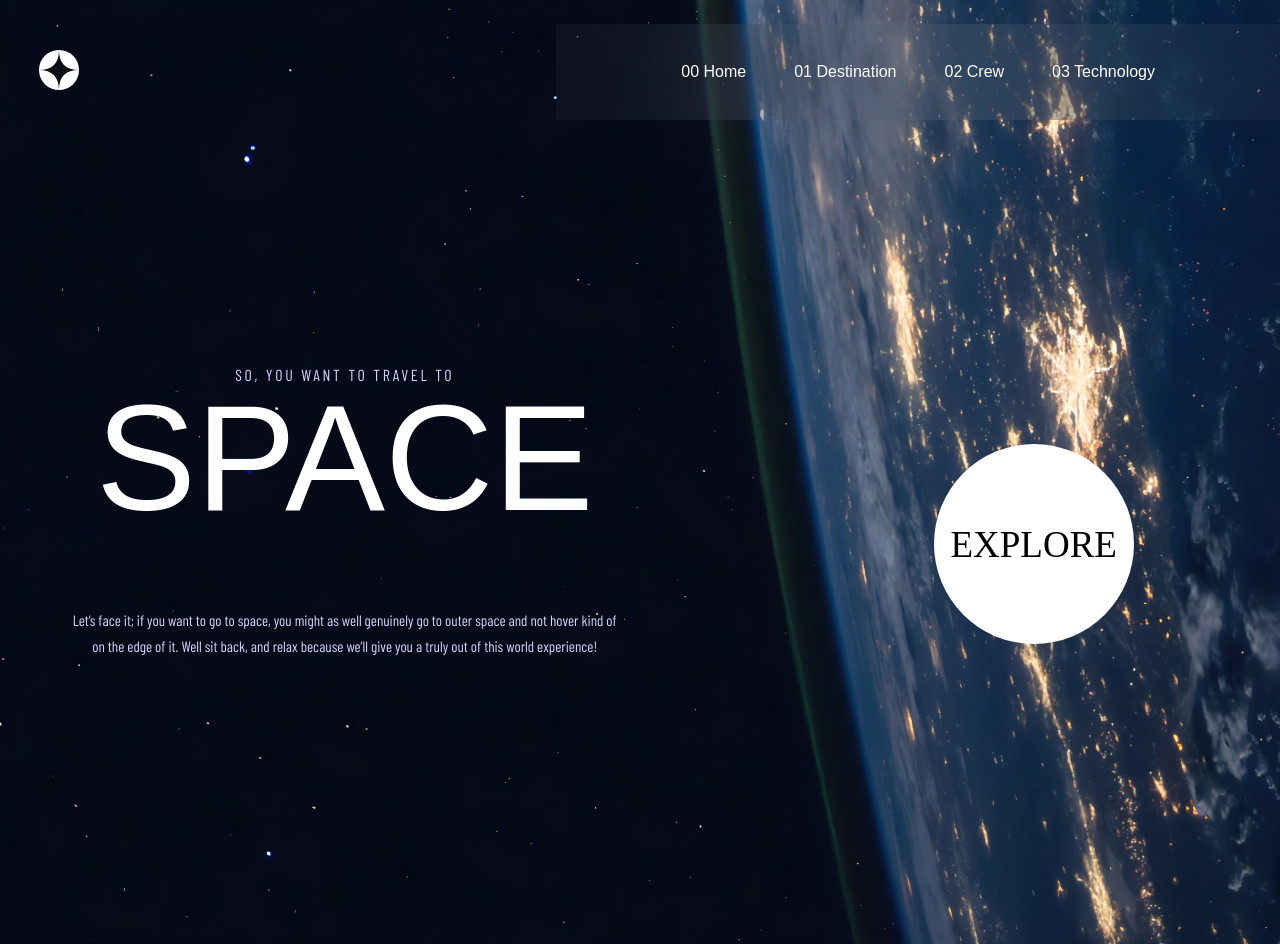
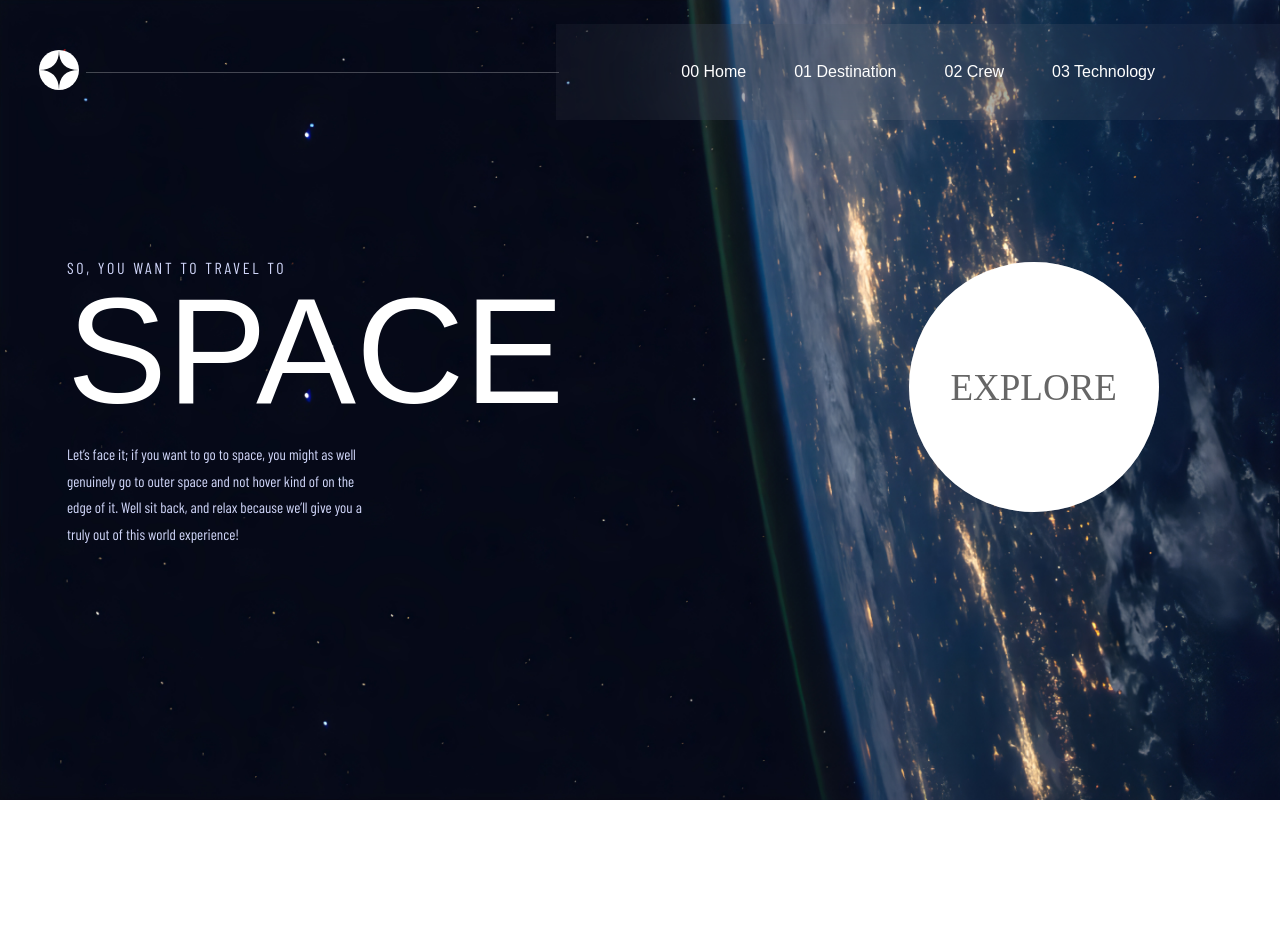
Before and after one commit to vsm1996/space-tourism, a Next.js app: page / in a window 1280 px wide. After the commit the page ends 800 px from the top, so only its background shows below. Built offline with nearby package versions, Linux system fonts and the light colour scheme; a web font is replaced by a local one.

Commit message:
feat(): Mobile nav styling, structural changes

```diff
--- a/components/DesktopNav/DesktopNav.module.scss
+++ b/components/DesktopNav/DesktopNav.module.scss
@@ -3,13 +3,24 @@
 @import 'styles/grid.scss';
 
 .desktopNav {
-  padding: 39px 45px;
   background: rgba(255, 255, 255, 0.04);
   color: $color-white;
   backdrop-filter: blur(81.5485px);
 
-  @include breakpoint(lg-up) {
-    padding: 39px 125px;
+  &::before {
+    display: block;
+    position: absolute;
+    top: 50%;
+    left: -65%;
+    width: 473px;
+    height: 1px;
+    background-color: $color-white;
+    content: '';
+    opacity: 0.25;
+
+    @include breakpoint(lg-down) {
+      display: none;
+    }
   }
 
   @include breakpoint(md-down) {
@@ -19,14 +30,33 @@
 
 .desktopNavList {
   display: flex;
+  padding: 39px 125px;
   list-style: none;
 }
 
 .desktopNavListItem {
   display: flex;
+  position: relative;
   cursor: pointer;
 
   &:not(:first-of-type) {
     margin-left: 48px;
   }
+
+  &::after {
+    display: block;
+    position: absolute;
+    bottom: -42.5px;
+    left: 50%;
+    width: 100%;
+    transform: translateX(-50%);
+    transition: opacity $transition-duration-standard;
+    border-bottom: 3px solid white;
+    content: '';
+    opacity: 0;
+  }
+
+  &:hover::after {
+    opacity: 1;
+  }
 }
--- a/components/Header/Header.module.scss
+++ b/components/Header/Header.module.scss
@@ -17,4 +17,5 @@
 
 .logoWrap {
   margin-left: 39px;
+  cursor: pointer;
 }
--- a/components/Header/Header.tsx
+++ b/components/Header/Header.tsx
@@ -1,15 +1,19 @@
 import Image from 'next/image'
+import Link from 'next/link'
 
 import Icon from '../../public/assets/shared/icon-hamburger.svg'
 import DesktopNav from '../DesktopNav'
 import MobileNav from '../MobileNav'
 import MobileNavToggle from '../MobileNavToggle'
+import Hamburger from '../svgs/Hamburger'
 import styles from './Header.module.scss'
 
 const Header = (): JSX.Element => (
   <header className={styles.header}>
     <div className={styles.logoWrap}>
-      <Image src='/assets/shared/logo.svg' width={40} height={40} />
+      <Link href='/' passHref>
+        <Image src='/assets/shared/logo.svg' width={40} height={40} />
+      </Link>
     </div>
     <MobileNavToggle />
     <MobileNav />
--- a/components/Layout/Layout.module.scss
+++ b/components/Layout/Layout.module.scss
@@ -6,6 +6,7 @@
 
 .layout {
   // write url conditional to render bg by slug.
+  height: 100vh;
   background: url('/assets/home/background-home-mobile.jpeg') center no-repeat;
   background-size: cover !important;
   overflow-x: hidden;
@@ -24,5 +25,4 @@
   flex-direction: column;
   align-items: center;
   justify-content: center;
-  height: 100vh;
 }
--- a/components/MobileNav/MobileNav.module.scss
+++ b/components/MobileNav/MobileNav.module.scss
@@ -8,13 +8,15 @@
 .mobileNav {
   display: block;
   position: absolute;
+  top: 0;
   right: 0;
-  height: 100%;
+  height: 100vh;
+  padding: 30px 26px;
   transform: translateX(200%);
   transition: transform $transition-duration-standard, display $transition-duration-standard;
   background: #ffffff0a;
   color: $color-white;
-  z-index: 2;
+  z-index: 20;
   backdrop-filter: blur(81.5485px);
 
   @include breakpoint(md-up) {
@@ -22,7 +24,6 @@
   }
 
   &__active {
-    // width: 100%;
     width: 254px;
     transform: translateX(0%);
   }
@@ -31,3 +32,57 @@
 .mobileNavList {
   @include listReset;
 }
+
+.mobileNavListLink {
+  @include linkReset;
+
+  color: $color-white;
+}
+
+.mobileNavBtnItem {
+  margin-bottom: 35px;
+  text-align: right;
+}
+
+.mobileNavBtn {
+  @include buttonReset;
+
+  color: white;
+  cursor: pointer;
+}
+
+.mobileNavListItem {
+  @include secondary-font;
+
+  position: relative;
+  margin-bottom: 32px;
+  font-size: rem(16px);
+  font-weight: 700;
+  letter-spacing: 2.7px;
+  line-height: math.div(19, 16);
+
+  &::after {
+    display: block;
+    position: absolute;
+    top: 25%;
+    right: -40px;
+    width: 31px;
+    height: 4px;
+    transform: translateY(0%) rotate(90deg);
+    transition: opacity $transition-duration-standard;
+    border-bottom: 3px solid white;
+    content: '';
+    opacity: 0;
+  }
+
+  &:hover::after {
+    opacity: 1;
+  }
+}
+
+.mobileNavListItemText {
+  margin-left: 11px;
+  font-weight: 400;
+  text-transform: uppercase;
+  opacity: 0.88;
+}
--- a/components/MobileNav/MobileNav.tsx
+++ b/components/MobileNav/MobileNav.tsx
@@ -2,6 +2,7 @@ import cx from 'classnames'
 import Link from 'next/link'
 
 import { useNavState, useNavSet } from '../../context/NavContext'
+import Close from '../svgs/Close'
 
 import styles from './MobileNav.module.scss'
 
@@ -16,35 +17,49 @@ const MobileNav = (): JSX.Element => {
   return (
     <nav className={cx(styles.mobileNav, { [styles.mobileNav__active]: isOpen })}>
       <ul className={styles.mobileNavList}>
-        <li>
-          <button type='button' onClick={handleClick}>X</button>
+        <li className={styles.mobileNavBtnItem}>
+          <button type='button' onClick={handleClick} className={styles.mobileNavBtn}>
+            <Close />
+          </button>
         </li>
-        <li>
+        <li className={styles.mobileNavListItem}>
           <Link href='/' passHref>
-            <span>
-              00 Home
-            </span>
+            <a href='/' className={styles.mobileNavListLink}>
+              00
+              <span className={styles.mobileNavListItemText}>
+                Home
+              </span>
+            </a>
           </Link>
         </li>
-        <li>
+        <li className={styles.mobileNavListItem}>
           <Link href='/destination' passHref>
-            <span>
-              01 Destination
-            </span>
+            <a href='/' className={styles.mobileNavListLink}>
+              01
+              <span className={styles.mobileNavListItemText}>
+                Destination
+              </span>
+            </a>
           </Link>
         </li>
-        <li>
+        <li className={styles.mobileNavListItem}>
           <Link href='/crew' passHref>
-            <span>
-              02 Crew
-            </span>
+            <a href='/' className={styles.mobileNavListLink}>
+              02
+              <span className={styles.mobileNavListItemText}>
+                Crew
+              </span>
+            </a>
           </Link>
         </li>
-        <li>
+        <li className={styles.mobileNavListItem}>
           <Link href='/technology' passHref>
-            <span>
-              03 Technology
-            </span>
+            <a href='/' className={styles.mobileNavListLink}>
+              03
+              <span className={styles.mobileNavListItemText}>
+                Technology
+              </span>
+            </a>
           </Link>
         </li>
       </ul>
--- /dev/null
+++ b/components/svgs/Close/Close.tsx
@@ -0,0 +1,18 @@
+type Props = {
+  className?: string,
+}
+
+const Close = ({ className }: Props): JSX.Element => (
+  <svg className={className} width='20' height='21'>
+    <g fill='#D0D6F9' fillRule='evenodd'>
+      <path d='M2.575.954l16.97 16.97-2.12 2.122L.455 3.076z' />
+      <path d='M.454 17.925L17.424.955l2.122 2.12-16.97 16.97z' />
+    </g>
+  </svg>
+)
+
+Close.defaultProps = {
+  className: 'null',
+}
+
+export default Close
--- /dev/null
+++ b/components/svgs/Close/index.ts
@@ -0,0 +1 @@
+export { default } from './Close'
--- a/pages/index.module.scss
+++ b/pages/index.module.scss
@@ -7,6 +7,22 @@
 
 .hero {
   @include container-grid;
+
+  padding-top: 118px;
+}
+
+.heroContent {
+  display: flex;
+  flex-direction: column;
+  align-items: center;
+  justify-content: center;
+  text-align: center;
+  grid-column: 1/-1;
+
+  @include breakpoint(md-up) {
+    align-items: flex-start;
+    grid-column: 1/8;
+  }
 }
 
 .heroPreheader {
@@ -16,6 +32,10 @@
   margin-left: 0;
   padding-left: 0;
   color: $color-grey;
+
+  @include breakpoint(md-up) {
+    text-align: left;
+  }
 }
 
 .heroHeader {
@@ -25,10 +45,9 @@
   margin-left: 0;
   color: $color-white;
   text-align: center;
-  grid-column: 1/-1;
 
   @include breakpoint(md-up) {
-    grid-column: 1/7;
+    text-align: left;
   }
 }
 
@@ -37,25 +56,41 @@
   font-size: rem(15px);
   line-height: math.div(25, 14);
   text-align: center;
-  grid-column: 1/-1;
 
   @include breakpoint(md-up) {
-    grid-column: 1/7;
+    width: 47%;
+    text-align: left;
   }
 }
 
 .heroCTA {
   display: flex;
+  position: relative;
   align-items: center;
   justify-content: center;
-  width: 350px;
-  height: 350px;
+  width: 250px;
+  height: 250px;
   margin-top: 80px;
-  transition: all $transition-duration-slow;
-  border-radius: 50%;
   text-align: center;
   justify-self: center;
   grid-column: 1/-1;
+
+  &::after {
+    display: inline-block;
+    position: absolute;
+    top: 0;
+    left: 0;
+    width: 100%;
+    height: 100%;
+    transition: all $transition-duration-slow;
+    border-radius: 50%;
+    background-color: #fff6;
+    content: '';
+  }
+
+  &:hover::after {
+    transform: scale(1.65);
+  }
 
   @include breakpoint(sm-up) {
     margin-top: 100px;
@@ -66,21 +101,18 @@
     grid-column: 9/13;
     grid-row: 1/ span 2;
   }
-
-  &:hover {
-    background-color: #fff6;
-  }
 }
 
 .heroCTAButton {
   @include buttonReset;
 
-  width: 200px;
-  height: 200px;
+  width: 250px;
+  height: 250px;
   border-radius: 50%;
   background-color: $color-white;
   font-family: 'Bellefair', serif;
   font-size: rem(37px);
   text-align: center;
   text-transform: uppercase;
+  z-index: 0;
 }
--- a/pages/index.tsx
+++ b/pages/index.tsx
@@ -9,6 +9,7 @@ const Home: NextPage = () => (
     <>
       <div className={styles.contentContainer}>
         <div className={styles.hero}>
+          <div className={styles.heroContent}>
             <h1 className={styles.heroHeader}>
               <span className={styles.heroPreheader}>
                 SO, YOU WANT TO TRAVEL TO
@@ -20,7 +21,7 @@ const Home: NextPage = () => (
               go to outer space and not hover kind of on the edge of it. Well sit back,
               and relax because we’ll give you a truly out of this world experience!
             </p>
-
+          </div>
           <div className={styles.heroCTA} role='button'>
             <button type='button' className={styles.heroCTAButton}>Explore</button>
           </div>
```
Lines whose indentation alone changed are shown as unchanged.
